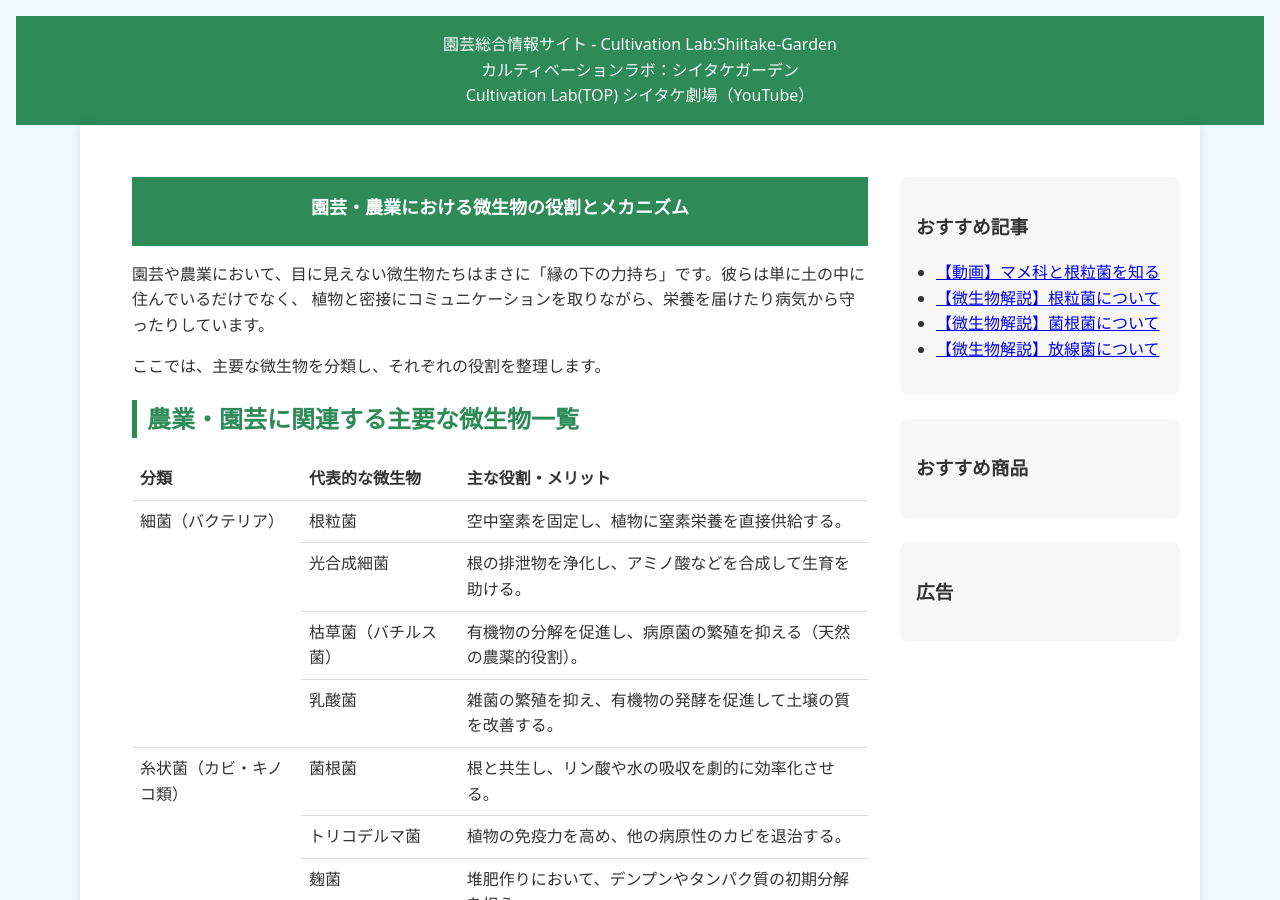
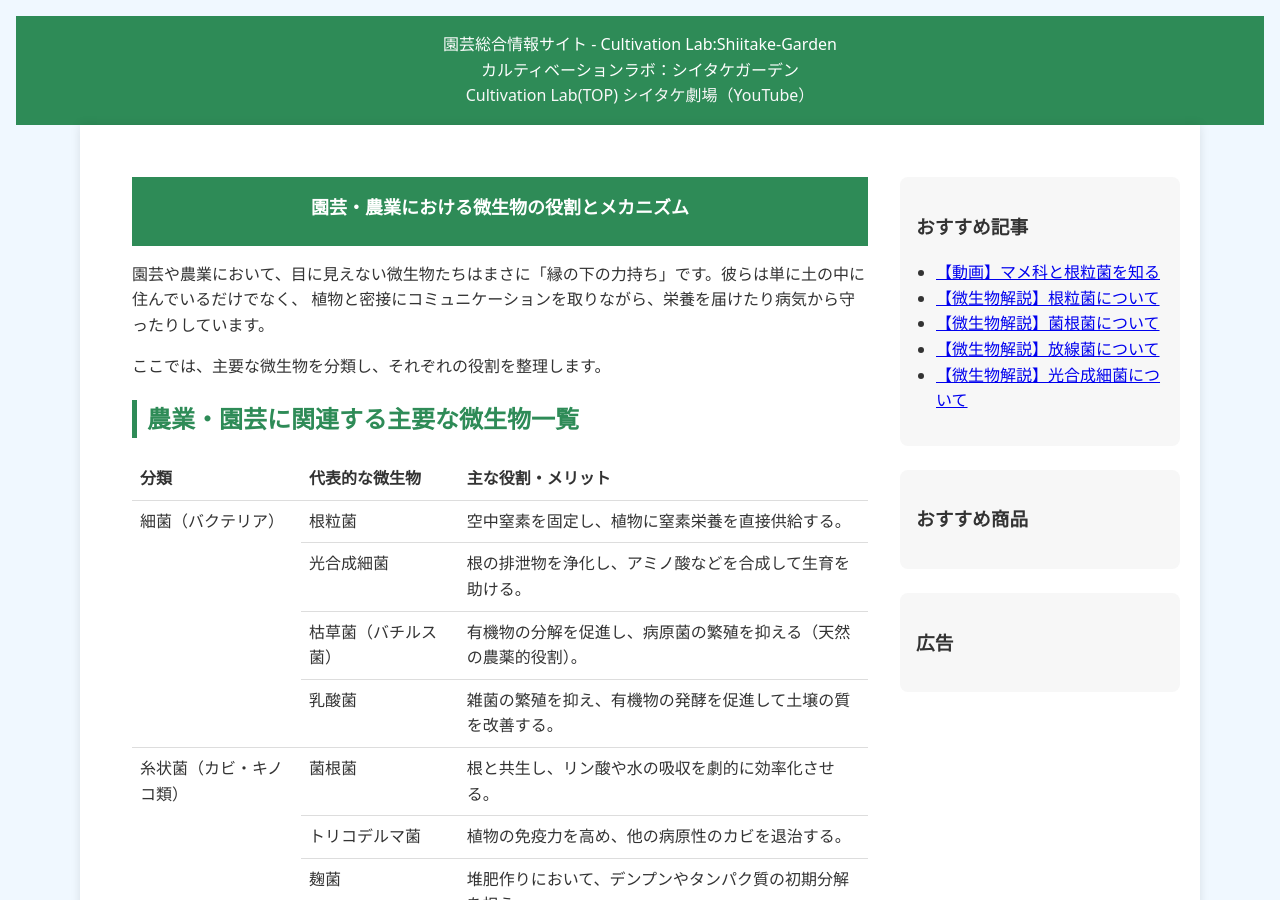
Before and after one commit to shiitake-garden/shiitake-garden.github.io, a Jekyll site: the page built from microbe/microbe_gaiyou.html, in a window 1280 px wide and 900 px high. Built offline with Jekyll 4.4.1, drawn with Linux system fonts in a browser that asks for light colours.

Commit message:
Update microbe_gaiyou.html

```diff
--- a/microbe/microbe_gaiyou.html
+++ b/microbe/microbe_gaiyou.html
@@ -144,6 +144,7 @@
         <li><a href="https:/microbe/microbe_konryuukin.html">【微生物解説】根粒菌について</a></li>
         <li><a href="https:/microbe/microbe_kinkonkin.html">【微生物解説】菌根菌について</a></li>
         <li><a href="https:/microbe/microbe_housenkin.html">【微生物解説】放線菌について</a></li>
+         <li><a href="https:/microbe/microbe_housenkin.html">【微生物解説】光合成細菌について</a></li>
         <!--
         <li><a href="#">家庭菜園の病害虫対策</a></li>
         <li><a href="#">果樹の年間作業カレンダー</a></li>
```
